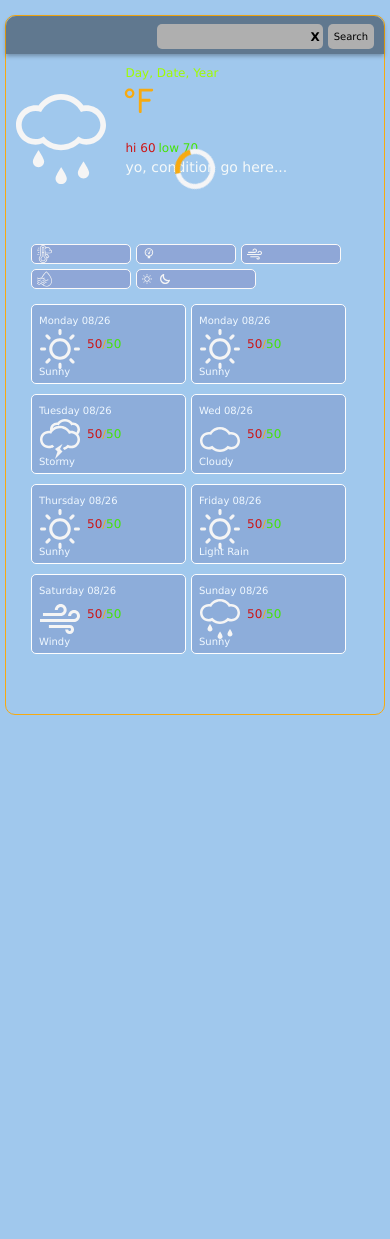
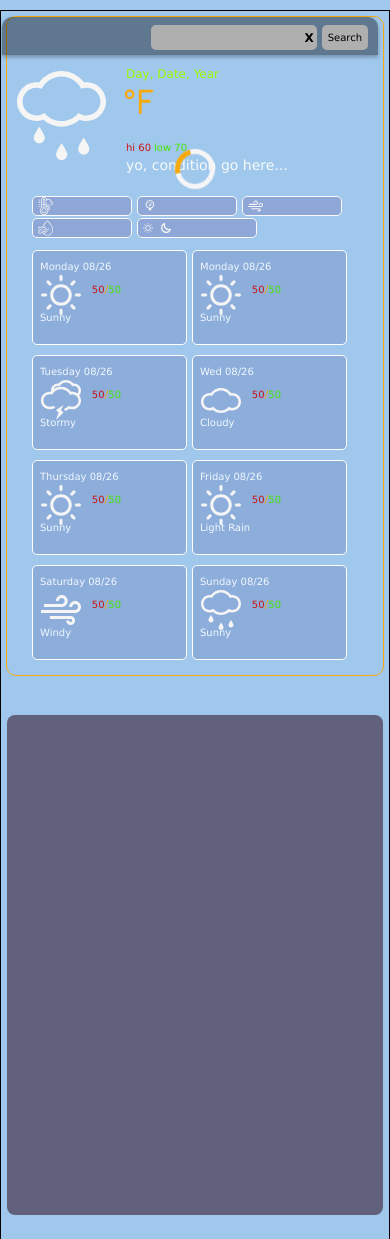
Before and after one commit to ddcroft73/weather-app, a plain HTML site: page index.html in a window 390 px wide. Shown: the top 1239 px of the page. Before the commit the page ends 844 px from the top, so only its background shows below. Drawn offline with nearby package versions, Linux system fonts and the light colour scheme.

Commit message:
Added a start to the 2 day forecast and made responsive for popular sizes. I really need to rethink the entire responsive design.

```diff
--- a/index.html
+++ b/index.html
@@ -247,7 +247,9 @@
                 </div>
             </div>
         </div>
-
+        <div class="forty8-hour-forecast">
+            <div class="inner-container"></div>
+        </div>
     </div>
 
 </div>
--- a/main.js
+++ b/main.js
@@ -51,6 +51,7 @@ DOM.conditionBorders = document.getElementById("conditionsBorders").childNodes;
 DOM.daysBorders = document.getElementById("daysBorders").childNodes;
 DOM.header =  document.querySelector('.search');
 DOM.body = document.querySelector('body');
+DOM.forty8hourForecast = document.querySelector(".forty8-hour-forecast");
 
 DOM.submit.addEventListener('click', () => {
   const location = DOM.location.value;
--- a/modules/util.js
+++ b/modules/util.js
@@ -85,8 +85,10 @@ export const setBackground = (main, description, dom, night) => {
       if (night) {
         dom.body.style = "background-color: black;";
       } else {
-          dom.body.style = `background-color: ${bgColor}`;
+        dom.body.style = `background-color: ${bgColor};`;
       }
+      dom.forty8hourForecast.style= `border: 1px solid ${color};`;
+
       dom.backGround.style = `border: 1px solid ${color};`;
       dom.location.style = `border: 1px solid ${color};`;
       dom.clear.style = `border: 1px solid ${color};`;
--- a/styles/main.css
+++ b/styles/main.css
@@ -82,9 +82,10 @@ body {
     display: flex;
     width: 100%;
     max-width: 1000px;
-    border: 0px solid rgb(0, 0, 3);
-    height: 500px;
+    border: 1px solid rgb(0, 0, 3);
+    height: 840px;
     margin-top: 10px;
+    margin-bottom: 10px;
 }
 
 /*The container that holds the cells that contain all the weather data*/
@@ -172,12 +173,6 @@ body {
     margin-left: 3px;
     padding-left: 7px;
     color: white;
-}
-.hi, .lo {
-    border: 0px solid rgb(247, 170, 16);;
-    border-radius: 3px;
-    padding: 0px;
-    font-size: 12px;
 }
 .condition {
     border: 0px solid black;
@@ -337,7 +332,7 @@ input[type="text"]{
     flex: 0 155px;
     border: 1px solid rgb(254, 254, 254);
     background-color: rgba(67, 67, 139, 0.2);
-    height: 80px;
+    height: 95px;
 
     margin-left: 5px;
     margin-top: 5px;
@@ -403,6 +398,11 @@ input[type="text"]{
     padding-left: 3px;
     line-height: 20px;
 }
+.hi, .lo {
+    border: 0px solid rgb(247, 170, 16);
+    border-radius: 3px;
+    font-size: 10px;
+}
 .hi {
     color: rgb(205, 20, 20);
 }
@@ -410,16 +410,36 @@ input[type="text"]{
 .lo {
     color: rgb(69, 228, 6);
 }
-@media screen and (max-width: 415px) {
-    /*.current-stats {
-        margin-left: 15px;
-    }
-    .day-container-centered {
-        margin-left: 30px;
-    }*/
+
+.forty8-hour-forecast {
+    display: flex;
+
+    height: 100%;
+    width: 100%;
+    background-color: rgb(97, 97, 124);
+    border-bottom-right-radius: 8px;
+    border-bottom-left-radius: 8px;
+    border-radius: 8px;
 }
+.inner-container {/*
+    position:relative;
+    top: -100px;*/
+    height: 250px;
+    margin-bottom: 50px;
+}
+@media screen and (max-width: 800px) {
+    .main-container {
+            align-items: center;
+            height: 450px;
+            margin-bottom: 50px;
+        }
 
-@media screen and (max-width: 670px) {
+        .centered-container {
+            height: 950px;
+            gap: 20px;
+        }
+}
+@media screen and (max-width: 768px) {
     /* make the last three days hide
     #day-five, #day-six, #day-seven {
         display: none;
@@ -431,8 +451,13 @@ input[type="text"]{
         margin-bottom: 5px;
     }
     .main-container {
-        height: 700px;
-        margin-bottom: 5px;
+        align-items: center;
+        height: 450px;
+        margin-bottom: 50px;
+    }
+    .centered-container {
+        height: 950px;
+        gap: 20px;
     }
     .temp {
         font-size: 50px;
@@ -445,14 +470,53 @@ input[type="text"]{
     .search {
         padding-bottom: 5px;
     }
+
+    .inner-container {
+        height: 400px;
+        margin-bottom: 100px;
+    }
 }
 
-@media screen and (max-width: 576px) {
+@media screen and (max-width: 604px) {
     .level-mid {
             height: 50px;
         }
+    /*.current-stats {
+        margin-left: 15px;
+    }
+    .day-container-centered {
+        margin-left: 30px;
+    }*/
+    .main-container {
+        height: 550px;
+
+    }
+    .centered-container {
+        height: 1100px;
+    }
 }
 
+@media screen and (max-width: 480px) {
+
+        .main-container {
+            height: 660px;
+
+        }
+        .centered-container {
+            height: 1230px;
+        }
+}
+
+@media screen and (max-width: 375px) {
+
+    .main-container {
+        height: 1100px;
+    }
+
+    .centered-container {
+        height: 1700px;
+    }
+}
 .spin {
     visibility: hidden;
 }
```
Lines whose indentation alone changed are shown as unchanged.
